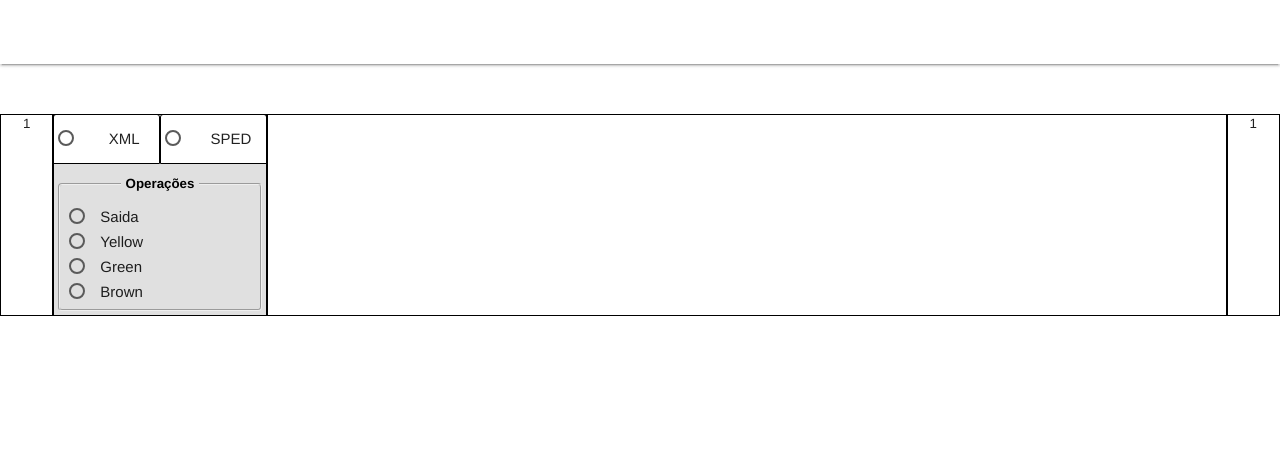
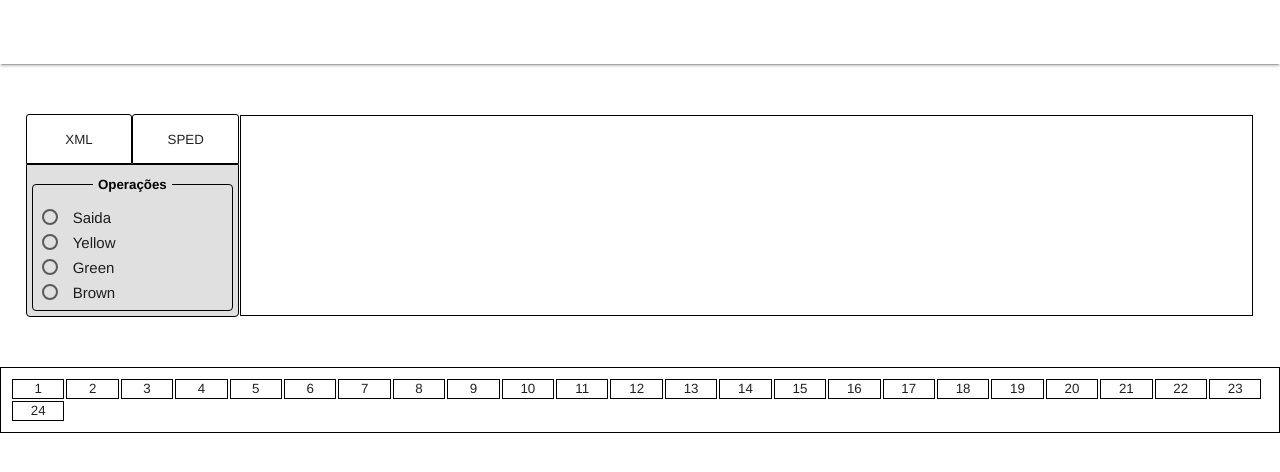
Before and after one commit to CassioLuis/web, a plain HTML site: page index.html in a window 1280 px wide. Drawn offline with nearby package versions, Linux system fonts and the light colour scheme.

Commit message:
alteração

```diff
--- a/index.html
+++ b/index.html
@@ -12,18 +12,11 @@
     <div class="grid">
         <nav></nav>
     </div>
-    <div class="grid margin-grid">
-        <div class="col1 col">1</div>
-        <div class="col4 col">
-            <ul class="tab-sistem grid">
-                <li class="col12">
-                    <input class="with-gap display-none" type="radio" nome="teste" id="xml">
-                    <label for="xml">XML</label>
-                </li>
-                <li class="col12">
-                    <input class="with-gap display-none" type="radio" nome="teste" id="sped">
-                    <label for="sped">SPED</label>
-                </li>
+    <div class="grid margin-grid center">
+        <div class="col4">
+            <ul class="tab-sistem grid row">
+                <li class="col12">XML</li>
+                <li class="col12">SPED</li>
             </ul>
             <div class="grid">
                 <div id="tab1" class="col24 tab-content">
@@ -57,10 +50,33 @@
                 </div>
             </div>
         </div>
-        <div class="col18 col">
-
-        </div>
+        <div class="col19 col"></div>
+    </div>
+    <div class="grid border-grid padding-grid margin-grid align-baseline wrap">
         <div class="col1 col">1</div>
+        <div class="col1 col">2</div>
+        <div class="col1 col">3</div>
+        <div class="col1 col">4</div>
+        <div class="col1 col">5</div>
+        <div class="col1 col">6</div>
+        <div class="col1 col">7</div>
+        <div class="col1 col">8</div>
+        <div class="col1 col">9</div>
+        <div class="col1 col">10</div>
+        <div class="col1 col">11</div>
+        <div class="col1 col">12</div>
+        <div class="col1 col">13</div>
+        <div class="col1 col">14</div>
+        <div class="col1 col">15</div>
+        <div class="col1 col">16</div>
+        <div class="col1 col">17</div>
+        <div class="col1 col">18</div>
+        <div class="col1 col">19</div>
+        <div class="col1 col">20</div>
+        <div class="col1 col">21</div>
+        <div class="col1 col">22</div>
+        <div class="col1 col">23</div>
+        <div class="col1 col">24</div>
     </div>
     <script src="https://code.jquery.com/jquery-3.2.1.js" integrity="sha256-DZAnKJ/6XZ9si04Hgrsxu/8s717jcIzLy3oi35EouyE=" crossorigin="anonymous"></script>
     <script src="materialize/js/materialize.js"></script>
--- a/style.css
+++ b/style.css
@@ -5,27 +5,97 @@
     font-size: 10pt;
 }
 
+*,
+*:before,
+*:after {
+    box-sizing: border-box;
+}
 
+.grid {
+    --margin: 2px auto;
+    transition: 1s;
+    display: flex;
+    align-content: flex-start;
+    /*    flex-flow: */
+}
 
-*, *:before, *:after {
-  box-sizing: border-box;
+.border-grid{
+    border: 1px solid black;
+}
+
+.margin-grid {
+    margin-top: 50px;
+}
+.height-grid {
+    height: 100px;
+}
+
+.padding-grid {
+    padding: 10px;
 }
 
 
+/* DIRECAO DOS ITENS DO GRID */
 
-.grid {
-    --margin: 2px auto;
-    display: flex;
+.column {
+    flex-direction: column;
+}
+
+.row {
     flex-direction: row;
+}
+
+
+/*=======================================================*/
+
+
+/* PROPRIEDADES PARA ALINHAMENTO VERTICAL DOS ITEMS DO GRID */
+
+.align-stretch {
+    align-items: stretch;
+}
+
+.align-baseline {
+    align-items: baseline;
+}
+
+.align-start {
+    align-items: flex-start;
+}
+
+.align-center {
+    align-items: center;
+}
+
+.align-end {
+    align-items: flex-end;
+}
+
+
+/*=======================================================*/
+
+
+/* PROPRIEDADES PARA ALINHAMENTO HORIZONTAL DOS ITEMS DO GRID */
+
+.wrap {
+    /* wrap(quebra linha), no-wrap((valor padrao) nao quebra linha) */
     flex-wrap: wrap;
-    /* wrap(quebra linha), no-wrap(nao quebra linha) */
+}
+
+.center {
+    justify-content: center;
+}
+
+.left {
     justify-content: flex-start;
-    --align-items: stretch;
-    transition: 1s;
-    /*start, end, strech, center, baseline*/
-    /*    align-content: */
-    /*    flex-flow: */
 }
+
+.right {
+    justify-content: flex-end;
+}
+
+
+/*=========================================================*/
 
 .col1 {
     width: calc(4.166666% * 1);
@@ -141,6 +211,7 @@
     outline-offset: -1px;
     text-align: center;
     --padding: 0 5px;
+    margin: 1px;
 }
 
 .conteudo {
@@ -149,31 +220,38 @@
     --margin: 10px 10%;
 }
 
-
-.tab-content{
+.tab-content {
     transform: 1s;
     background-color: #e0e0e0;
     padding: 5px;
+    border: 1px solid black;
     border-radius: 0 0 4px 4px;
 }
-.tab-content label{
+
+.tab-content label {
     float: left;
     display: block;
     flex: initial;
 }
 
+#xml:checked < li < ul>div>div {
+    display: none !important;
+}
 
-legend{
+legend {
     color: black;
     padding: 5px;
     font-weight: bold;
     user-select: none;
 }
-fieldset{
+
+fieldset {
     padding: 5px;
     border-radius: 4px;
+    border: 1px solid black;
 }
-.tab-sistem li{
+
+.tab-sistem li {
     cursor: pointer;
     height: 50px;
     line-height: 50px;
@@ -183,19 +261,20 @@ fieldset{
     --outline-offset: -1px;
     position: relative;
     border: 1px solid black;
-    border-radius: 3px 3px 0 0 ;
+    border-radius: 3px 3px 0 0;
 }
-.margin-grid{
-    margin-top: 50px;
-}
-.display-none{
+
+.display-none {
     display: none !important;
 }
+
+
 /*
 .with-gap:checked ~label{
     background-color: #e0e0e0;
 }
 */
+
 
 /*
 #sped:checked ~ #tab2{
@@ -203,15 +282,18 @@ fieldset{
 }
 */
 
-.tab-sistem li label{
+.tab-sistem li label {
     position: absolute;
     text-align: center;
     height: 100%;
     width: 100%;
 }
-#tab2{
+
+#tab2 {
     display: none;
 }
+
+
 /*
 .col1:nth-child(8){
     flex-grow: 2;
```
Also changed, not shown: materialize/css/materialize.css.
